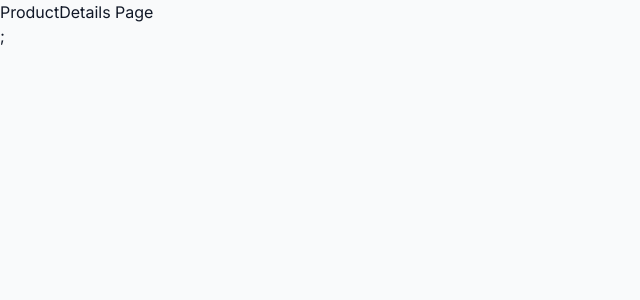
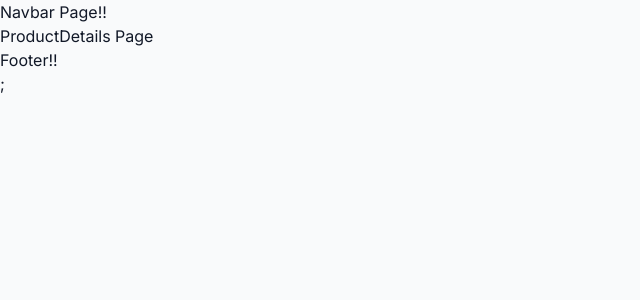
Before and after one commit to hemadrikhandelwal/noor-nagri, a React (Vite) app: page /product/1 in a window 1280 px wide. Shown: the top 300 px of the page, without its empty margins (0-640 px from the left). Built offline with nearby package versions, Linux system fonts and the light colour scheme; the HTML template or start-up script is replaced by a standard one.

Commit message:
chore : layout setup for application

```diff
--- /dev/null
+++ b/src/components/ui/Footer.jsx
@@ -0,0 +1,10 @@
+const Footer=()=>{
+    return(
+        <>
+        <p> Footer!!</p>
+        </>
+    )
+
+}
+
+export default Footer
--- /dev/null
+++ b/src/components/ui/Navbar.jsx
@@ -0,0 +1,10 @@
+const Navbar=()=>{
+    return(
+        <>
+        <p> Navbar Page!!</p>
+        </>
+    )
+
+}
+
+export default Navbar
--- /dev/null
+++ b/src/layouts/MainLayout.jsx
@@ -0,0 +1,15 @@
+import Footer from "@/components/ui/Footer"
+import Navbar from "@/components/ui/Navbar"
+import { Outlet } from "react-router-dom"
+
+const MainLayout =()=>{
+    return(
+        <>
+        <Navbar/>
+        <Outlet/>
+        <Footer/>
+        </>
+    )
+}
+
+export default MainLayout
--- a/src/routes/AppRoutes.jsx
+++ b/src/routes/AppRoutes.jsx
@@ -1,42 +1,55 @@
 import {  createBrowserRouter,RouterProvider } from "react-router-dom";
-import Home from "@/pages/Home";
+// import Home from "@/pages/Home";
 import Cart from "@/pages/Cart";
 import Products from "@/pages/Products";
 import ProductDetails from "@/pages/ProductDetails";
 import Wishlist from "@/pages/Wishlist";
 import NotFound from "@/pages/NotFound";
+import MainLayout from "@/layouts/MainLayout";
+import Home from "@/pages/Home";
 
 const router = createBrowserRouter([
 
      {
         path:"/",
-         element:<Home />
-     },
-
-
-      {
-        path:"/cart",
+        element:<MainLayout />,
+        children:[
+        {
+        index:true,
+        element:<Home/>
+        },
+        {
+        path:"cart",
          element:<Cart />
      },
-
-      {
-        path:"/products",
+     {
+        path:"products",
          element:<Products />
      },
 
       {
-        path:"/product/:id",
+        path:"product/:id",
          element:<ProductDetails />
      },
 
       {
-        path:"/wishlist",
+        path:"wishlist",
          element:<Wishlist />
      },
       {
         path:"*",
          element:<NotFound />
      },
+
+
+      ]
+
+     }
+
+
+
+
+
 
 
 ])
```
